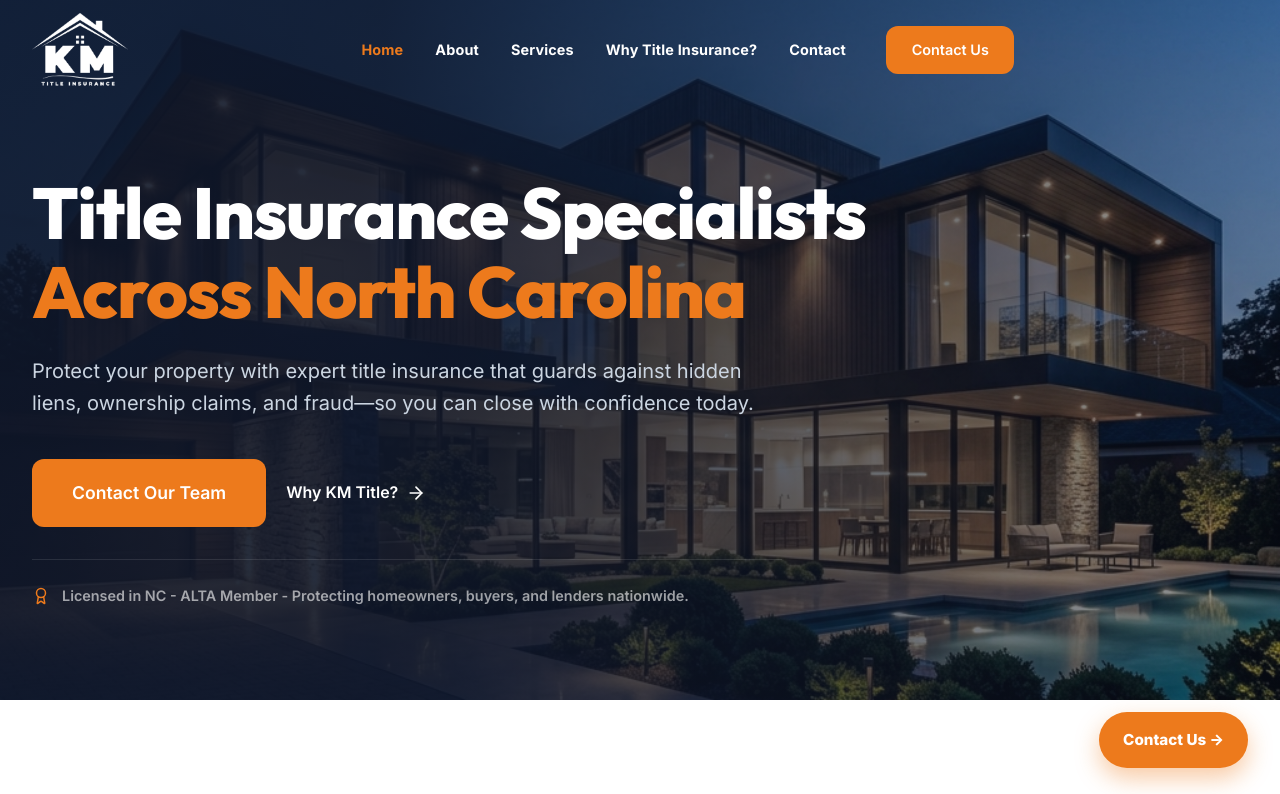
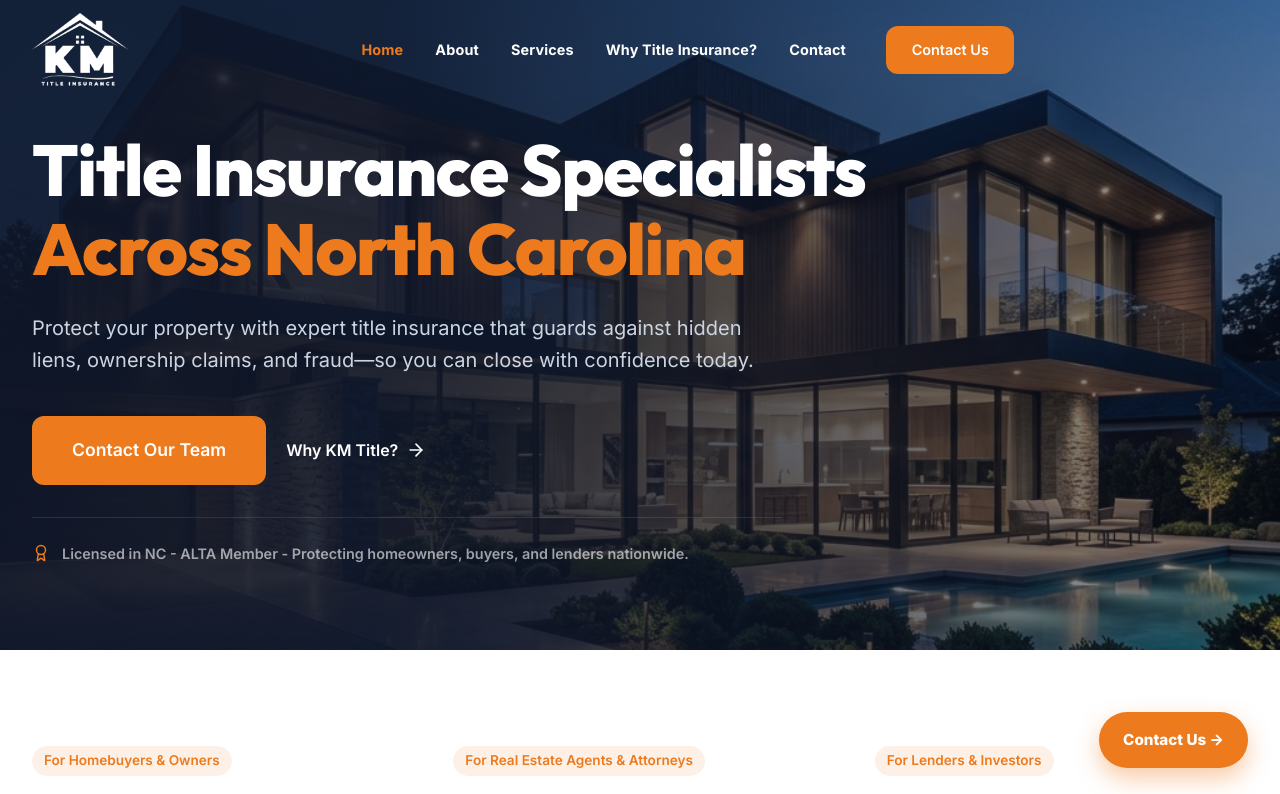
Before and after one commit to Kathir7623/Title-Insurance, a React (Vite) app: page / in a window 1280 px wide. Shown: the top 794 px of the page. Built offline with nearby package versions, Linux system fonts and the light colour scheme.

Commit message:
Reduce vertical space between header and hero content

```diff
--- a/src/pages/Home.jsx
+++ b/src/pages/Home.jsx
@@ -37,11 +37,11 @@ const Home = () => {
       {/* Hero Section */}
       <section className="hero" style={{
         position: 'relative',
-        minHeight: '700px',
+        minHeight: '650px',
         display: 'flex',
-        alignItems: 'center',
-        paddingTop: '160px',
-        paddingBottom: '80px',
+        alignItems: 'flex-start',
+        paddingTop: '130px',
+        paddingBottom: '60px',
         overflow: 'hidden',
         background: 'var(--primary)'
       }}>
```
